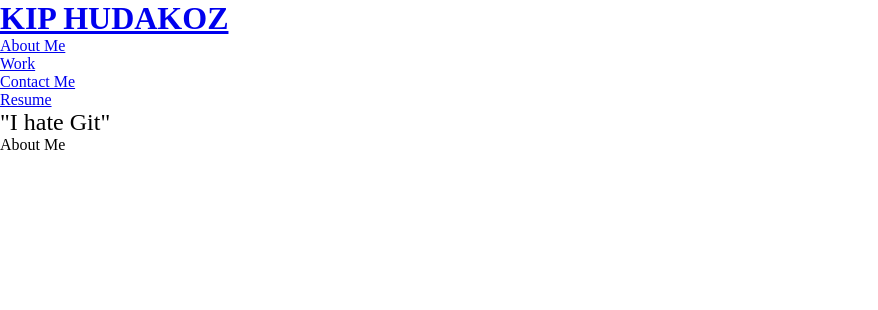
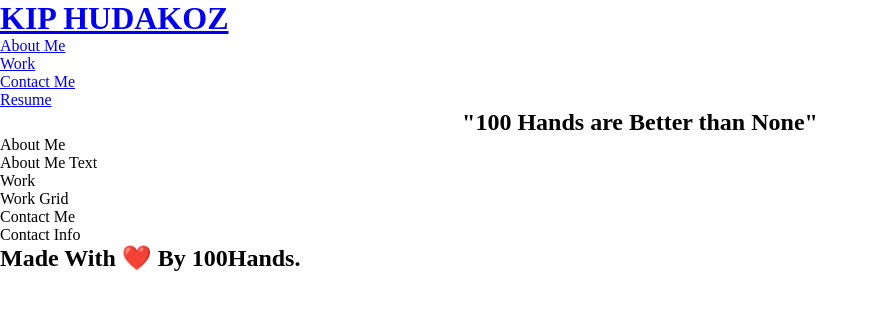
Before and after one commit to KHudaKoz/myportfolio, a plain HTML site: page index.html in a window 1280 px wide. Shown: the whole page, without its empty margins (0-878 px from the left). Drawn offline with Linux system fonts and the light colour scheme.

Commit message:
filized html structure with notes

```diff
--- a/assets/css/style.css
+++ b/assets/css/style.css
@@ -10,6 +10,23 @@
     padding: 0;
   }
 
-  .hero {
-      font-size: 24px;
+  .hero  {
+  background-image: url('../images/hero-bg.jpg');
+  background-size: cover;
+  display: flex;
+  justify-content: center;
+  flex-wrap: wrap;
+  align-items: flex-start;
+  background-attachment: fixed;
+  background-position: 80%;
   }
+
+
+  .quote {
+    width: 35%;
+    text-align: right;
+    margin: 3.5%;
+    color: #fff;
+    font-size: 18px;
+    line-height: 1.2;
+  }
--- a/index.html
+++ b/index.html
@@ -6,6 +6,7 @@
     <link rel="stylesheet" href="./assets/css/style.css">
     <title>Kip HudaKoz's Portfolio</title>
   </head>
+  <body>
   <!-- navigation tags - block level elements-->
     <header>
         <h1>
@@ -29,32 +30,47 @@
         </nav>
     </header>
    <!-- end navigation -->
-        <section class="hero">
+   <!-- start hero/jumbotron-->
+    <section class="hero" class="quote">
         <div>
-                "I hate Git"
+            <h2>"100 Hands are Better than None"</h2>
         </div>
     </section>
+    <!-- start about me -->
     <section>
         <div>
             About Me
         </div>
         <div>
-
+            About Me Text
         </div>
     </section>
+    <!-- end about me -->
+    <!-- start work -->
     <section>
         <div>
-
+            Work
         </div>
         <div>
-
+            Work Grid
         </div>
     </section>
+    <!-- end work -->
+    <!-- start contact me-->
     <section>
         <div>
-
+            Contact Me
         </div>
         <div>
-
+            Contact Info
         </div>
     </section>
+    <!-- end contact me -->
+    <!-- start footer-->
+    <footer>
+        <h2>
+            Made With  &#10084;&#65039; By 100Hands.
+        </h2>
+    </footer>
+    <!-- end Footer -->
+</body>
```
Also changed, not shown: assets/images/hero-bg.jpg (renamed from assets/images/Hero background.jpg). Lines whose indentation alone changed are shown as unchanged.
